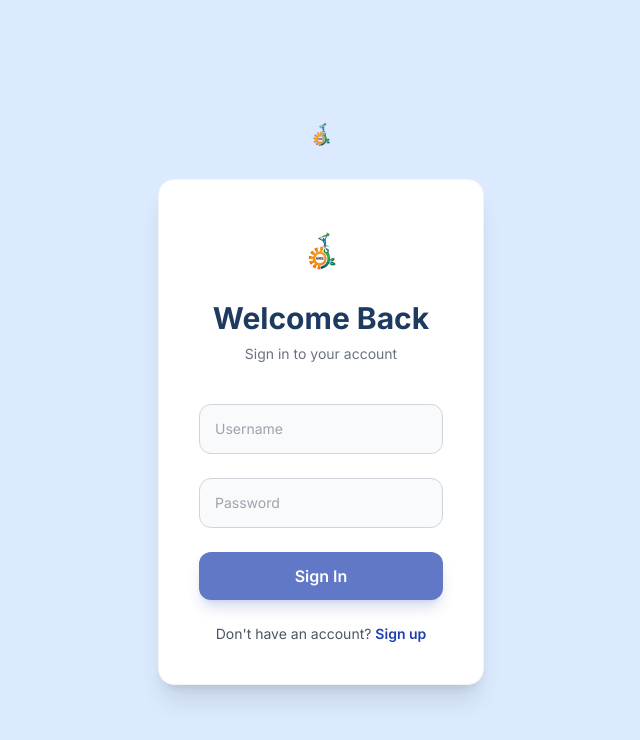
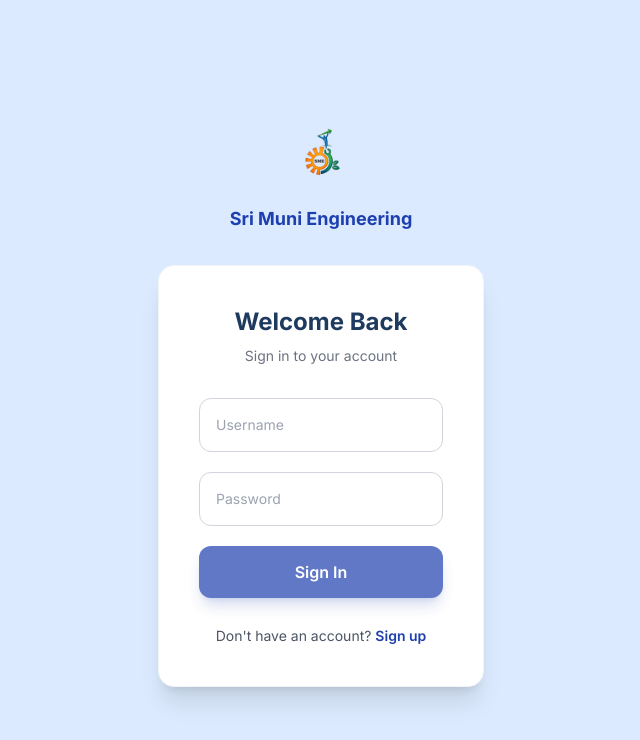
Before and after one commit to shopflows01/sri-muni-engineering-web, an Angular app: page /login in a window 1280 px wide. Shown: the top 740 px of the page, without its empty margins (319-959 px from the left). Built offline with nearby package versions, Linux system fonts and the light colour scheme.

Commit message:
fix: single logo in auth layout (h-20), proper floating labels, 520px form width

```diff
--- a/src/app/features/auth/login/login.html
+++ b/src/app/features/auth/login/login.html
@@ -1,26 +1,25 @@
-<div class="bg-white p-10 rounded-2xl shadow-xl w-full max-w-xl border border-gray-100">
-  <div class="text-center mb-10">
-    <img src="assets/sme-logo.png" alt="SME Logo" class="h-16 w-16 mx-auto mb-4 object-contain">
-    <h1 class="text-3xl font-bold text-brand-text">Welcome Back</h1>
+<div class="bg-white p-10 rounded-2xl shadow-xl w-full max-w-[520px] border border-gray-100">
+  <div class="text-center mb-8">
+    <h1 class="text-2xl font-bold text-brand-text">Welcome Back</h1>
     <p class="text-gray-500 text-sm mt-2">Sign in to your account</p>
   </div>
 
-  <form [formGroup]="loginForm" (ngSubmit)="onSubmit()" class="space-y-6">
-    <div class="relative">
-      <input type="text" id="username" formControlName="username" placeholder=" " class="peer w-full px-4 pt-5 pb-2 border border-gray-300 rounded-xl focus:ring-2 focus:ring-brand focus:border-brand outline-none transition-all text-sm bg-gray-50 focus:bg-white">
-      <label for="username" class="absolute left-4 top-1/2 -translate-y-1/2 text-gray-400 text-sm transition-all peer-placeholder-shown:top-1/2 peer-placeholder-shown:text-sm peer-focus:top-2.5 peer-focus:text-xs peer-focus:text-brand peer-[:not(:placeholder-shown)]:top-2.5 peer-[:not(:placeholder-shown)]:text-xs pointer-events-none">Username</label>
-      @if (loginForm.get('username')?.touched && loginForm.get('username')?.invalid) {
-        <p class="text-brand-danger text-xs mt-1">Please enter your username.</p>
-      }
+  <form [formGroup]="loginForm" (ngSubmit)="onSubmit()" class="space-y-5">
+    <div class="relative border border-gray-300 rounded-xl focus-within:border-brand focus-within:ring-2 focus-within:ring-brand/20 transition-all">
+      <input type="text" id="username" formControlName="username" placeholder=" " class="peer w-full px-4 pt-6 pb-2 rounded-xl outline-none text-sm bg-transparent">
+      <label for="username" class="absolute left-4 top-4 text-gray-400 text-sm transition-all duration-200 peer-placeholder-shown:top-4 peer-placeholder-shown:text-sm peer-focus:top-1.5 peer-focus:text-[11px] peer-focus:text-brand peer-[:not(:placeholder-shown)]:top-1.5 peer-[:not(:placeholder-shown)]:text-[11px] pointer-events-none">Username</label>
     </div>
+    @if (loginForm.get('username')?.touched && loginForm.get('username')?.invalid) {
+      <p class="text-brand-danger text-xs -mt-3">Please enter your username.</p>
+    }
 
-    <div class="relative">
-      <input type="password" id="password" formControlName="password" placeholder=" " class="peer w-full px-4 pt-5 pb-2 border border-gray-300 rounded-xl focus:ring-2 focus:ring-brand focus:border-brand outline-none transition-all text-sm bg-gray-50 focus:bg-white">
-      <label for="password" class="absolute left-4 top-1/2 -translate-y-1/2 text-gray-400 text-sm transition-all peer-placeholder-shown:top-1/2 peer-placeholder-shown:text-sm peer-focus:top-2.5 peer-focus:text-xs peer-focus:text-brand peer-[:not(:placeholder-shown)]:top-2.5 peer-[:not(:placeholder-shown)]:text-xs pointer-events-none">Password</label>
-      @if (loginForm.get('password')?.touched && loginForm.get('password')?.invalid) {
-        <p class="text-brand-danger text-xs mt-1">Please enter your password.</p>
-      }
+    <div class="relative border border-gray-300 rounded-xl focus-within:border-brand focus-within:ring-2 focus-within:ring-brand/20 transition-all">
+      <input type="password" id="password" formControlName="password" placeholder=" " class="peer w-full px-4 pt-6 pb-2 rounded-xl outline-none text-sm bg-transparent">
+      <label for="password" class="absolute left-4 top-4 text-gray-400 text-sm transition-all duration-200 peer-placeholder-shown:top-4 peer-placeholder-shown:text-sm peer-focus:top-1.5 peer-focus:text-[11px] peer-focus:text-brand peer-[:not(:placeholder-shown)]:top-1.5 peer-[:not(:placeholder-shown)]:text-[11px] pointer-events-none">Password</label>
     </div>
+    @if (loginForm.get('password')?.touched && loginForm.get('password')?.invalid) {
+      <p class="text-brand-danger text-xs -mt-3">Please enter your password.</p>
+    }
 
     @if (errorMessage()) {
       <div class="p-3 bg-red-50 border border-red-100 text-brand-danger text-sm rounded-lg">
@@ -28,7 +27,7 @@
       </div>
     }
 
-    <button type="submit" [disabled]="loginForm.invalid || isSubmitting()" class="w-full bg-brand hover:bg-brand-light text-white font-semibold py-3 rounded-xl transition-colors duration-200 shadow-lg shadow-brand/25 disabled:opacity-70 flex justify-center items-center text-base">
+    <button type="submit" [disabled]="loginForm.invalid || isSubmitting()" class="w-full bg-brand hover:bg-brand-light text-white font-semibold py-3.5 rounded-xl transition-colors duration-200 shadow-lg shadow-brand/25 disabled:opacity-70 flex justify-center items-center text-base mt-2">
       @if (isSubmitting()) {
         <div class="w-5 h-5 border-2 border-white/30 border-t-white rounded-full animate-spin"></div>
       } @else {
@@ -36,7 +35,7 @@
       }
     </button>
 
-    <div class="mt-6 text-center">
+    <div class="text-center pt-2">
       <p class="text-sm text-gray-600">Don't have an account? <a routerLink="/signup" class="text-brand font-semibold hover:underline">Sign up</a></p>
     </div>
   </form>
--- a/src/app/features/auth/signup/signup.html
+++ b/src/app/features/auth/signup/signup.html
@@ -1,19 +1,18 @@
-<div class="bg-white p-10 rounded-2xl shadow-xl w-full max-w-xl border border-gray-100">
-  <div class="text-center mb-10">
-    <img src="assets/sme-logo.png" alt="SME Logo" class="h-16 w-16 mx-auto mb-4 object-contain">
-    <h2 class="text-3xl font-bold text-brand-text mb-2">Create an Account</h2>
+<div class="bg-white p-10 rounded-2xl shadow-xl w-full max-w-[520px] border border-gray-100">
+  <div class="text-center mb-8">
+    <h2 class="text-2xl font-bold text-brand-text mb-2">Create an Account</h2>
     <p class="text-gray-500 text-sm">Sign up to get started</p>
   </div>
 
-  <form [formGroup]="signupForm" (ngSubmit)="onSubmit()" class="space-y-6">
-    <div class="relative">
-      <input type="text" formControlName="username" placeholder=" " autocomplete="username" class="peer w-full px-4 pt-5 pb-2 border border-gray-300 rounded-xl focus:ring-2 focus:ring-brand focus:border-brand outline-none transition-all text-sm bg-gray-50 focus:bg-white">
-      <label class="absolute left-4 top-1/2 -translate-y-1/2 text-gray-400 text-sm transition-all peer-placeholder-shown:top-1/2 peer-placeholder-shown:text-sm peer-focus:top-2.5 peer-focus:text-xs peer-focus:text-brand peer-[:not(:placeholder-shown)]:top-2.5 peer-[:not(:placeholder-shown)]:text-xs pointer-events-none">Username</label>
+  <form [formGroup]="signupForm" (ngSubmit)="onSubmit()" class="space-y-5">
+    <div class="relative border border-gray-300 rounded-xl focus-within:border-brand focus-within:ring-2 focus-within:ring-brand/20 transition-all">
+      <input type="text" formControlName="username" placeholder=" " autocomplete="username" class="peer w-full px-4 pt-6 pb-2 rounded-xl outline-none text-sm bg-transparent">
+      <label class="absolute left-4 top-4 text-gray-400 text-sm transition-all duration-200 peer-placeholder-shown:top-4 peer-placeholder-shown:text-sm peer-focus:top-1.5 peer-focus:text-[11px] peer-focus:text-brand peer-[:not(:placeholder-shown)]:top-1.5 peer-[:not(:placeholder-shown)]:text-[11px] pointer-events-none">Username</label>
     </div>
 
-    <div class="relative">
-      <input type="password" formControlName="password" placeholder=" " autocomplete="new-password" class="peer w-full px-4 pt-5 pb-2 border border-gray-300 rounded-xl focus:ring-2 focus:ring-brand focus:border-brand outline-none transition-all text-sm bg-gray-50 focus:bg-white">
-      <label class="absolute left-4 top-1/2 -translate-y-1/2 text-gray-400 text-sm transition-all peer-placeholder-shown:top-1/2 peer-placeholder-shown:text-sm peer-focus:top-2.5 peer-focus:text-xs peer-focus:text-brand peer-[:not(:placeholder-shown)]:top-2.5 peer-[:not(:placeholder-shown)]:text-xs pointer-events-none">Password</label>
+    <div class="relative border border-gray-300 rounded-xl focus-within:border-brand focus-within:ring-2 focus-within:ring-brand/20 transition-all">
+      <input type="password" formControlName="password" placeholder=" " autocomplete="new-password" class="peer w-full px-4 pt-6 pb-2 rounded-xl outline-none text-sm bg-transparent">
+      <label class="absolute left-4 top-4 text-gray-400 text-sm transition-all duration-200 peer-placeholder-shown:top-4 peer-placeholder-shown:text-sm peer-focus:top-1.5 peer-focus:text-[11px] peer-focus:text-brand peer-[:not(:placeholder-shown)]:top-1.5 peer-[:not(:placeholder-shown)]:text-[11px] pointer-events-none">Password</label>
     </div>
 
     @if (errorMessage()) {
@@ -23,7 +22,7 @@
       </div>
     }
 
-    <button type="submit" [disabled]="signupForm.invalid || isSubmitting()" class="w-full bg-brand hover:bg-brand-light text-white font-semibold py-3 rounded-xl transition-colors duration-200 shadow-lg shadow-brand/25 disabled:opacity-70 flex justify-center items-center text-base">
+    <button type="submit" [disabled]="signupForm.invalid || isSubmitting()" class="w-full bg-brand hover:bg-brand-light text-white font-semibold py-3.5 rounded-xl transition-colors duration-200 shadow-lg shadow-brand/25 disabled:opacity-70 flex justify-center items-center text-base mt-2">
       @if (isSubmitting()) {
         <div class="w-5 h-5 border-2 border-white/30 border-t-white rounded-full animate-spin"></div>
       } @else {
@@ -31,7 +30,7 @@
       }
     </button>
 
-    <div class="mt-6 text-center">
+    <div class="text-center pt-2">
       <p class="text-sm text-gray-600">Already have an account? <a routerLink="/login" class="text-brand font-semibold hover:underline">Sign in</a></p>
     </div>
   </form>
--- a/src/app/layouts/auth-layout/auth-layout.html
+++ b/src/app/layouts/auth-layout/auth-layout.html
@@ -1,7 +1,8 @@
 <div class="min-h-screen flex flex-col items-center justify-center bg-brand-muted p-4">
   <!-- Logo / Brand -->
-    <div class="flex justify-center mb-6">
-      <img src="assets/sme-logo.png" alt="SME Logo" class="h-10 object-contain">
-    </div>
+  <div class="flex flex-col items-center mb-8">
+    <img src="assets/sme-logo.png" alt="SME Logo" class="h-20 w-20 object-contain mb-3">
+    <p class="text-brand font-bold text-lg">Sri Muni Engineering</p>
+  </div>
   <router-outlet></router-outlet>
 </div>
```
